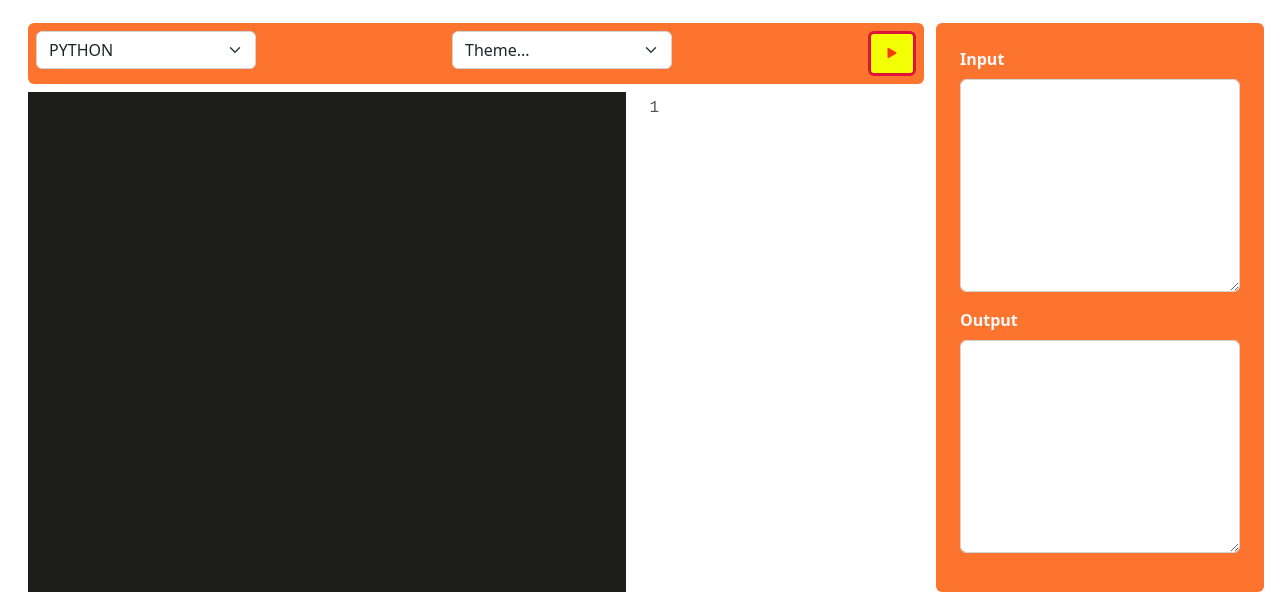
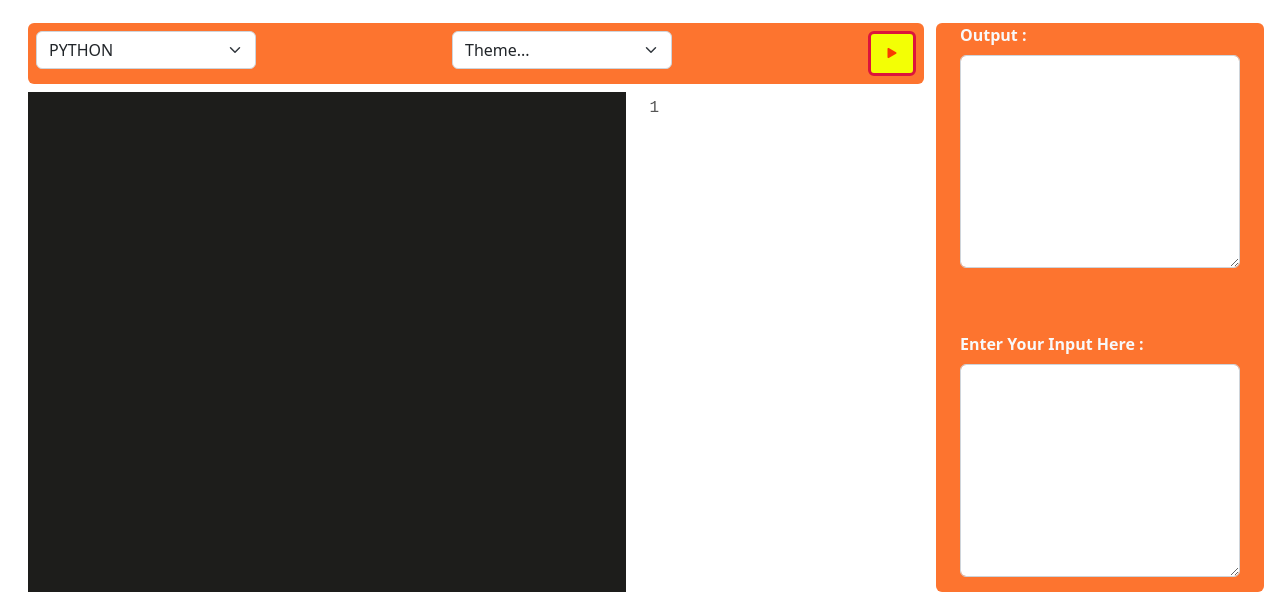
Before and after one commit to jayeshva/Code-Compiler-IDE, a website with bundled scripts: page index.html in a window 1280 px wide. Shown: the part 313-921 px from the top of the page. Built offline with nearby package versions, Linux system fonts and the light colour scheme.

Commit message:
output python

```diff
--- a/index.html
+++ b/index.html
@@ -59,12 +59,13 @@
         </div>
         <div class="col d-flex flex-column rounded  px-4" style="background-color:rgb(253, 116, 47);">
             <div class="h-50">
-                <label for="Input" class="text-light mt-4 mb-2" style="font-weight: bolder;">Input</label>
-                <textarea type="text" id="input" class="form-control h-75" aria-label="Last name"></textarea>
+                <label for="Output" class="text-light mb-2" style="font-weight: bolder;">Output :</label>
+                <textarea type="text" id="output" class="form-control h-75" aria-label="Last name"></textarea>
             </div>
             <div class="h-50">
-                <label for="Output" class="text-light mb-2" style="font-weight: bolder;">Output</label>
-                <textarea type="text" id="output" class="form-control h-75" aria-label="Last name"></textarea>
+                <label for="Input" class="text-light mt-4 mb-2" style="font-weight: bolder;">Enter Your Input Here : </label>
+                <textarea type="text" id="input" class="form-control h-75" aria-label="Last name"></textarea>
+
             </div>
         </div>
     </div>
```
